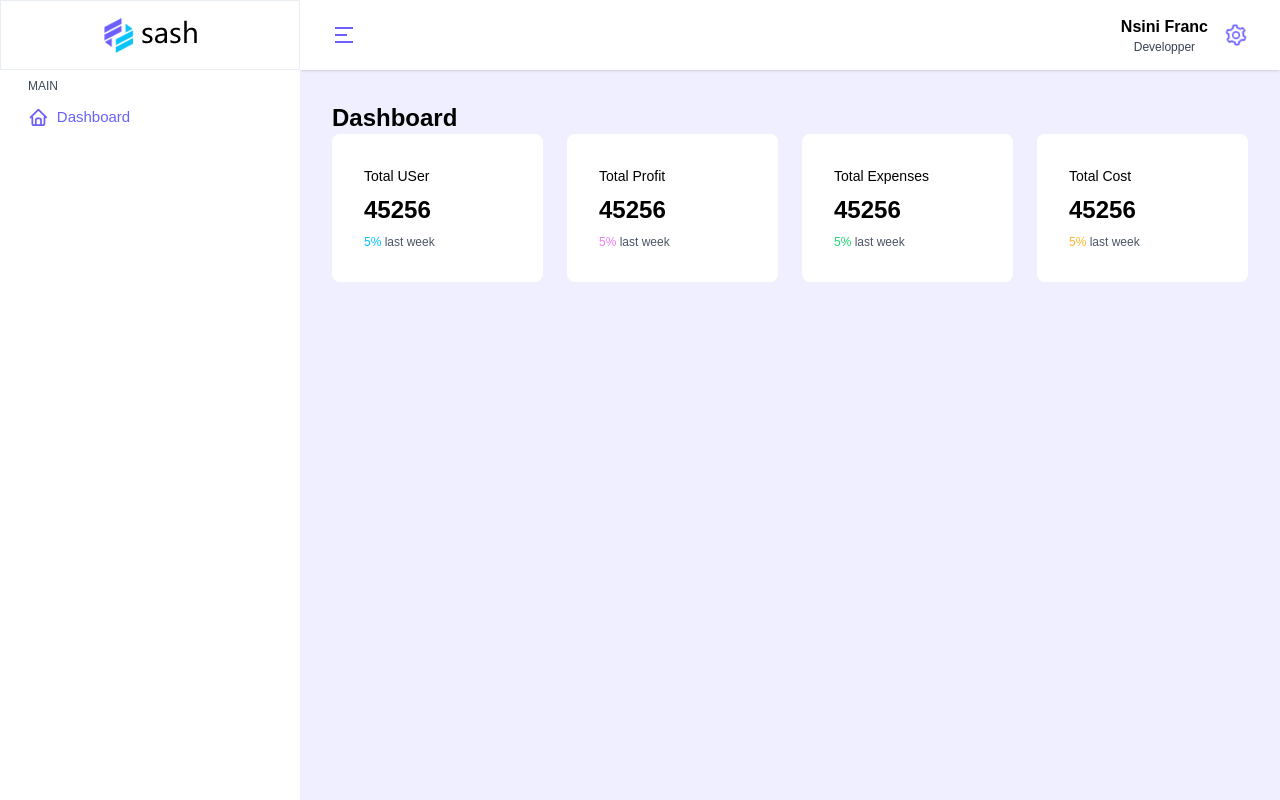
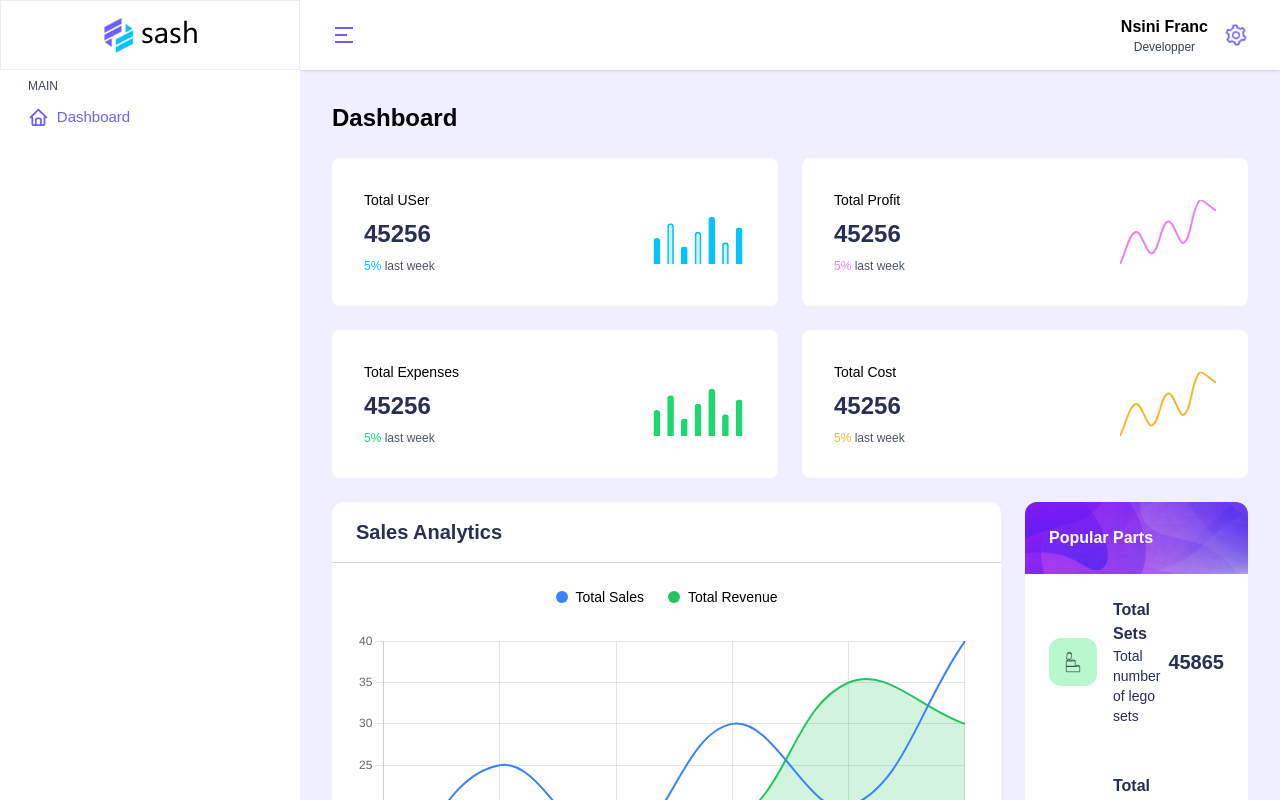
Before and after one commit to iaifrns/lego-frontend, a React (Vite) app: page / in a window 1280 px wide. Built offline with nearby package versions, Linux system fonts and the light colour scheme.

Commit message:
finished the large graph

```diff
--- /dev/null
+++ b/src/assets/icons/lego.tsx
@@ -0,0 +1,19 @@
+
+const LegoIcon = ({ color, w, h }: { color?: string; w?: string; h?: string }) => {
+  return (
+    <svg
+      xmlns="http://www.w3.org/2000/svg"
+      width={w ? w : "1em"}
+      height={h ? h : "1em"}
+      viewBox="0 0 256 256"
+    >
+      <path d="M0 0h256v256H0z" fill="none" />
+      <g fill={color ? color : "currentColor"}>
+        <path d="M240 80v64L80 224v-64Z" opacity=".2" />
+        <path d="M243.58 72.84L197.29 49.7C191.54 39.24 177.21 32 160 32c-22.43 0-40 12.3-40 28a20.8 20.8 0 0 0 1.06 6.53l-19.52 9.76A53.7 53.7 0 0 0 80 72c-22.43 0-40 12.3-40 28a20.8 20.8 0 0 0 1.06 6.53l-28.64 14.31A8 8 0 0 0 8 128v64a8 8 0 0 0 4.42 7.16l64 32a8 8 0 0 0 7.16 0l160-80A8 8 0 0 0 248 144V80a8 8 0 0 0-4.42-7.16M80 151.06L33.89 128L51 119.45c7.24 5.29 17.48 8.55 29 8.55c22.43 0 40-12.3 40-28a21.77 21.77 0 0 0-4.35-12.88L131 79.45c7.24 5.29 17.48 8.55 29 8.55c18.38 0 33.49-8.26 38.35-19.88L222.11 80ZM160 48c13.74 0 24 6.34 24 12s-10.26 12-24 12s-24-6.34-24-12s10.26-12 24-12M80 88c13.74 0 24 6.34 24 12s-10.26 12-24 12c-9.67 0-17.61-3.14-21.47-7a8 8 0 0 0-.84-.93A6.62 6.62 0 0 1 56 100c0-5.66 10.26-12 24-12m-56 52.94l48 24v46.12l-48-24Zm64 70.12v-46.12l144-72v46.12Z" />
+      </g>
+    </svg>
+  );
+};
+
+export default LegoIcon;
--- /dev/null
+++ b/src/assets/icons/legoSet.tsx
@@ -0,0 +1,43 @@
+
+const LegoSetIcon = ({ color, w, h }: { color?: string; w?: string; h?: string }) => {
+  return (
+    <svg
+      xmlns="http://www.w3.org/2000/svg"
+      width={w ? w : "1em"}
+      height={h ? h : "1em"}
+      viewBox="0 0 48 48"
+    >
+      <path d="M0 0h48v48H0z" fill="none" />
+      <path
+        fill="none"
+        stroke={color ? color : "currentColor"}
+        stroke-linecap="round"
+        stroke-linejoin="round"
+        d="M35.71 32.744v-1.64a.383.383 0 0 0-.382-.382h-4.767a.383.383 0 0 0-.383.383v1.64"
+      />
+      <path
+        fill="none"
+        stroke={color ? color : "currentColor"}
+        stroke-linecap="round"
+        stroke-linejoin="round"
+        d="M28.472 32.744H10.583V43.5h26.834V32.744zm-10.65-10.756V20.35a.383.383 0 0 0-.383-.383h-4.767a.383.383 0 0 0-.383.383v1.64"
+      />
+      <path
+        fill="none"
+        stroke={color ? color : "currentColor"}
+        stroke-linecap="round"
+        stroke-linejoin="round"
+        d="M19.528 21.988h-8.945v10.756h17.889V21.988z"
+      />
+      <path
+        fill="none"
+        stroke={color ? color : "currentColor"}
+        stroke-linecap="round"
+        stroke-linejoin="round"
+        d="M26.766 21.988V20.35a.383.383 0 0 0-.382-.383h-4.767a.383.383 0 0 0-.383.383v1.64m-10.107-4.943L12.502 6.38l8.87 1.143l-1.374 10.667zm8.524-9.862l.211-1.637a.385.385 0 0 0-.333-.431l-4.76-.614a.385.385 0 0 0-.431.333l-.211 1.637"
+      />
+    </svg>
+  );
+};
+
+export default LegoSetIcon;
--- /dev/null
+++ b/src/charts/areaChart.tsx
@@ -0,0 +1,74 @@
+import {
+  Chart as ChartJS,
+  CategoryScale,
+  LinearScale,
+  PointElement,
+  LineElement,
+  Tooltip,
+} from "chart.js";
+import { Line } from "react-chartjs-2";
+
+ChartJS.register(
+  CategoryScale,
+  LinearScale,
+  PointElement,
+  LineElement,
+  Tooltip
+);
+
+type DoubleLineChartProps = {
+  firstData: number[];
+  secondData: number[];
+};
+
+export default function DoubleLineChart({
+  firstData,
+  secondData,
+}: DoubleLineChartProps) {
+  const chartData = {
+    labels: ["Mon", "Tue", "Wed", "Thu", "Fri", "Sat"],
+    datasets: [
+      {
+        label: "Sales",
+        data: firstData,
+        borderColor: "#3B82F6",
+        backgroundColor: "#3B82F6",
+        tension: 0.4,
+        pointRadius: 0,
+        borderWidth: 2,
+      },
+      {
+        label: "Revenue",
+        data: secondData,
+        borderColor: "#22C55E",
+        backgroundColor: "rgba(34,197,94,0.2)",
+        tension: 0.4,
+        pointRadius: 0,
+        borderWidth: 2,
+        fill: true
+      },
+    ],
+  };
+
+  const options = {
+    responsive: true,
+    maintainAspectRatio: false,
+    plugins: {
+      legend: {
+        display: true, // true if you want labels
+      },
+      tooltip: {
+        enabled: true,
+      },
+    },
+  };
+
+  return (
+    <div className="w-full h-82">
+      <Line
+        data={chartData}
+        options={options}
+      />
+    </div>
+  );
+}
--- /dev/null
+++ b/src/charts/miniBarChart.tsx
@@ -0,0 +1,75 @@
+import {
+  Chart as ChartJS,
+  CategoryScale,
+  LinearScale,
+  BarElement,
+  Tooltip,
+} from "chart.js";
+import { Bar } from "react-chartjs-2";
+
+ChartJS.register(
+  CategoryScale,
+  LinearScale,
+  BarElement,
+  Tooltip
+);
+
+type MiniBarChartProps = {
+  data: number[];
+  color: string|string[],
+  bcolor ?: string
+};
+
+export default function MiniBarChart({
+  data, color, bcolor
+}: MiniBarChartProps) {
+  const chartData = {
+    labels: data.map((_, i) => i),
+    datasets: [
+      {
+        data,
+        borderRadius: 4,
+        barThickness: 6,
+        backgroundColor: color,
+        borderWidth: 1,
+        borderColor: bcolor ? bcolor : color
+      },
+    ],
+  };
+
+  const options = {
+    responsive: true,
+    maintainAspectRatio: false,
+    plugins: {
+      legend: {
+        display: false,
+      },
+      tooltip: {
+        enabled: false,
+      },
+    },
+    scales: {
+      x: {
+        display: false,
+        grid: {
+          display: false,
+        },
+      },
+      y: {
+        display: false,
+        grid: {
+          display: false,
+        },
+      },
+    },
+  };
+
+  return (
+    <div className="w-24 h-16">
+      <Bar
+        data={chartData}
+        options={options}
+      />
+    </div>
+  );
+}
--- /dev/null
+++ b/src/charts/miniLineChart.tsx
@@ -0,0 +1,69 @@
+import {
+  CategoryScale,
+  Chart as ChartJS,
+  Filler,
+  LinearScale,
+  LineElement,
+  PointElement,
+  Tooltip,
+} from "chart.js";
+import { Line } from "react-chartjs-2";
+
+ChartJS.register(
+  CategoryScale,
+  LinearScale,
+  PointElement,
+  LineElement,
+  Tooltip,
+  Filler
+);
+
+type MiniChartProps = {
+  data: number[];
+  color: string
+};
+
+export default function MiniChart({
+  data, color
+}: MiniChartProps) {
+  const chartData = {
+    labels: data.map((_, i) => i),
+    datasets: [
+      {
+        data,
+        borderWidth: 2,
+        tension: 0.4,
+        pointRadius: 0,
+        fill: false,
+        borderColor: color,
+      },
+    ],
+  };
+
+  const options = {
+    responsive: true,
+    maintainAspectRatio: false,
+    plugins: {
+      legend: {
+        display: false,
+      },
+      tooltip: {
+        enabled: false,
+      },
+    },
+    scales: {
+      x: {
+        display: false,
+      },
+      y: {
+        display: false,
+      },
+    },
+  };
+
+  return (
+    <div className="w-24 h-16">
+      <Line data={chartData} options={options} />
+    </div>
+  );
+}
--- a/src/constants/images.ts
+++ b/src/constants/images.ts
@@ -1,7 +1,9 @@
 import logo from '../assets/desktop-logo.png'
 import IconLogo from '../assets/toggle-logo.png'
+import bgImg from '../assets/img/2.jpg'
 
 export const images = {
     LOGO: logo,
-    ICONLOGO: IconLogo
+    ICONLOGO: IconLogo,
+    BGIMG: bgImg
 }
--- a/src/index.css
+++ b/src/index.css
@@ -14,10 +14,12 @@
   min-height: 100vh;
   flex-direction: column;
   padding: 32px;
+  gap: 24px
 }
 
 @theme {
   --color-lightb: #e9edf4;
+  --color-text-color:#282f53;
   --color-subcolor: #3c4858;
   --color-primary: rgb(105, 98, 252);
   --color-bg-primary: rgb(240, 240, 245);
--- a/src/pages/dashboard/index.tsx
+++ b/src/pages/dashboard/index.tsx
@@ -1,27 +1,60 @@
+import LegoIcon from "../../assets/icons/lego";
+import LegoSetIcon from "../../assets/icons/legoSet";
+import DoubleLineChart from "../../charts/areaChart";
+import MiniBarChart from "../../charts/miniBarChart";
+import MiniChart from "../../charts/miniLineChart";
+import { images } from "../../constants/images";
 import DashboardLayout from "../../layout/DashboardLayout";
 
 const mockData = [
   {
     title: "Total USer",
     num: 45256,
-    color: 'rgb(5,195,251)'
+    color: "rgb(5,195,251)",
+    chart: (
+      <MiniBarChart
+        data={[12, 19, 8, 15, 22, 10, 17]}
+        color={["rgb(5,195,251)", "rgb(5,195,251,0.2)"]}
+        bcolor="rgb(5,195,251)"
+      />
+    ),
   },
   {
     title: "Total Profit",
     num: 45256,
-    color: 'rgb(236,130,239)'
+    color: "rgb(236,130,239)",
+    chart: (
+      <MiniChart
+        data={[10, 25, 15, 30, 20, 40, 35]}
+        color={"rgb(236,130,239)"}
+      />
+    ),
   },
   {
     title: "Total Expenses",
     num: 45256,
-    color: '#1dd871'
+    color: "#1dd871",
+    chart: (
+      <MiniBarChart data={[12, 19, 8, 15, 22, 10, 17]} color={"#1dd871"} />
+    ),
   },
   {
     title: "Total Cost",
     num: 45256,
-    color: 'rgb(247,183,49)'
+    color: "rgb(247,183,49)",
+    chart: (
+      <MiniChart
+        data={[10, 25, 15, 30, 20, 40, 35]}
+        color={"rgb(247,183,49)"}
+      />
+    ),
   },
 ];
+
+const mockData2 = [
+  {title: "Total Sets", desc: "Total number of lego sets", num: 45865, color: "bg-green-200", icon: LegoSetIcon},
+  {title: "Total Parts", desc: "Total number of Parts", num: 10865, color: "bg-yellow-200", icon: LegoIcon},
+]
 
 const DashboardPage = () => {
   return (
@@ -29,17 +62,67 @@ const DashboardPage = () => {
       <div className="default-content">
         <p className="text-2xl font-bold">Dashboard</p>
         {/* the 4 box analysis display */}
-        <div className="w-full grid grid-cols-4 gap-6">
+        <div className="w-full grid grid-cols-4 max-[1400px]:grid-cols-2 max-[600px]:grid-cols-1 gap-6">
           {mockData.map((data, ind) => (
-            <div className="p-8 bg-white rounded-lg" key={ind + data.title}>
+            <div
+              className="p-8 bg-white rounded-lg flex justify-between items-center"
+              key={ind + data.title}
+            >
               <div className="flex flex-col gap-2">
                 <p className="text-sm">{data.title}</p>
-                <p className="font-bold text-2xl">{data.num}</p>
-                <p className="font-light text-xs text-gray-600"><span style={{color:data.color}}>5%</span> last week</p>
+                <p className="font-bold text-2xl text-text-color">{data.num}</p>
+                <p className="font-light text-xs text-gray-600">
+                  <span style={{ color: data.color }}>5%</span> last week
+                </p>
               </div>
-              <div></div>
+              <div>{data.chart}</div>
             </div>
           ))}
+        </div>
+        <div className="flex w-full h-full gap-6">
+          <div className="bg-white rounded-xl flex-3 flex flex-col">
+            <div className="px-6 py-4 border-b border-gray-300">
+              <p className="text-xl text-text-color font-semibold">Sales Analytics</p>
+            </div>
+            <div className="flex w-full pt-6 justify-center items-center gap-6">
+              <div className="flex gap-2 items-center">
+                <div className="w-3 h-3 rounded-full bg-[#3B82F6]"></div>
+                <p className="text-sm">Total Sales</p>
+              </div>
+              <div className="flex gap-2 items-center">
+                <div className="w-3 h-3 rounded-full bg-[#22C55E]"></div>
+                <p className="text-sm">Total Revenue</p>
+              </div>
+            </div>
+            <div className="p-6 w-full">
+              <DoubleLineChart
+                firstData={[10, 25, 15, 30, 20, 40]}
+                secondData={[5, 15, 20, 18, 35, 30]}
+              />
+            </div>
+          </div>
+          <div className="flex-1 h-full rounded-xl flex flex-col bg-white">
+            <div className="p-6 flex flex-col gap-4 rounded-t-xl bg-center bg-cover" style={{backgroundImage:`url(${images.BGIMG})`}}>
+              <p className="text-white font-semibold">Popular Parts</p>
+
+            </div>
+            {mockData2.map((data, ind) => (
+              <div className="p-6 flex w-full flex-col gap-4" key={ind+data.title}>
+              <div className="w-full flex items-center justify-between">
+                <div className="flex items-center gap-4">
+                  <div className={`p-3 rounded-xl ${data.color}`}>
+                  <data.icon w="24px" h="24px" />
+                </div>
+                <div className="flex flex-col">
+                  <p className="font-semibold text-text-color">{data.title}</p>
+                  <p className="font-light text-sm text-text-color">{data.desc}</p>
+                </div>
+                </div>
+                <p className="font-bold text-xl text-text-color">{data.num}</p>
+              </div>
+            </div>
+            ))}
+          </div>
         </div>
       </div>
     </DashboardLayout>
```
Also changed, not shown: src/assets/img/2.jpg (added).
